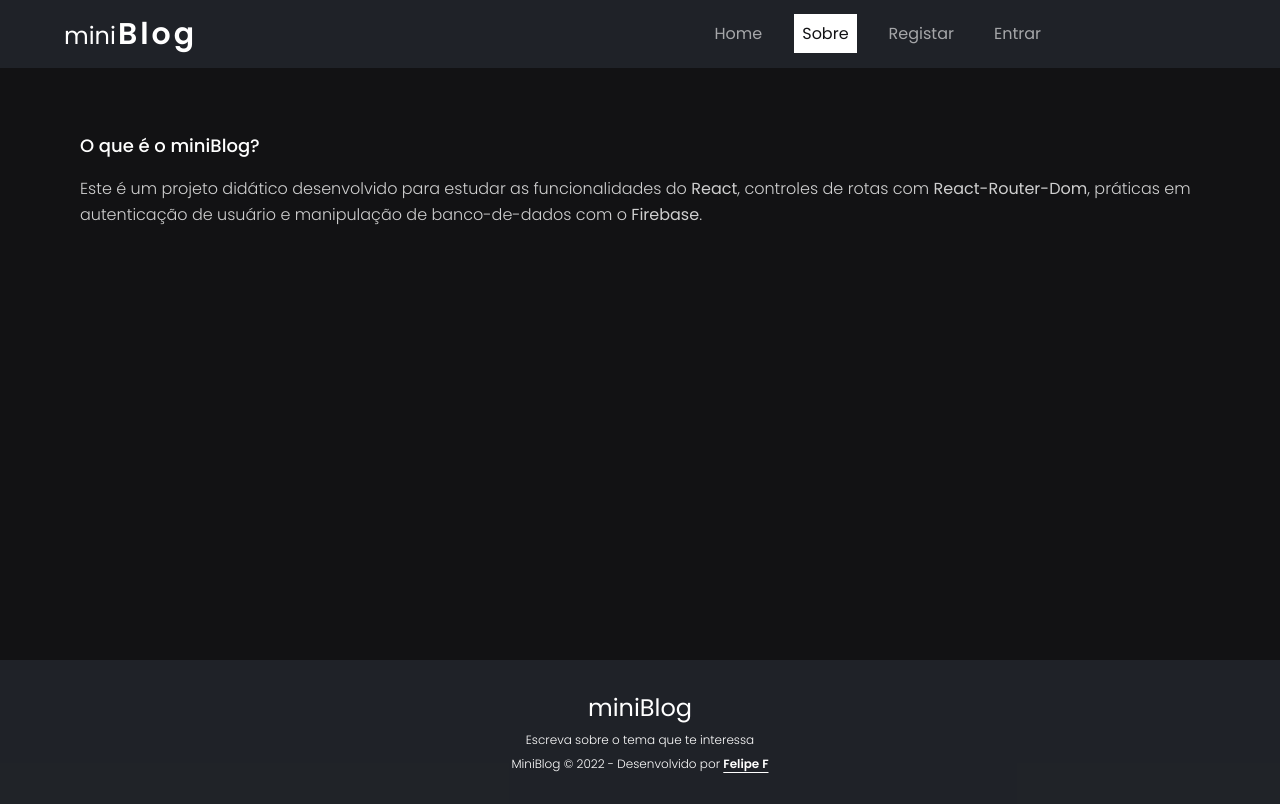
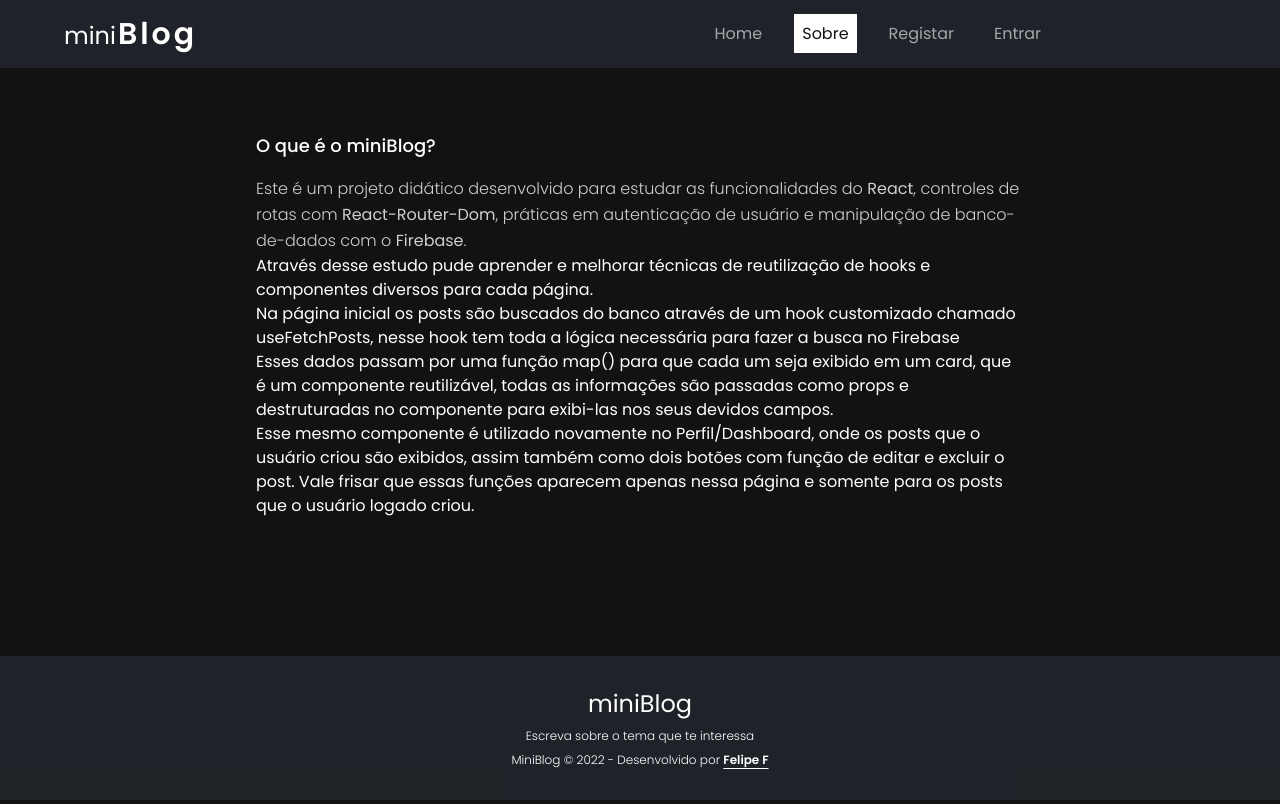
Before and after one commit to felpfsf/miniblog, a React (Vite) app: page /about in a window 1280 px wide. Built offline with nearby package versions, Linux system fonts and the light colour scheme; no server answers.

Commit message:
feat: about project with more descriptionstill working

```diff
--- a/src/pages/About/About.jsx
+++ b/src/pages/About/About.jsx
@@ -2,9 +2,15 @@ import React from 'react'
 
 export const About = () => {
   return (
-    <main className='max-w-6xl w-full min-h-[calc(100vh_-_208px)] mx-auto pt-16 px-4'>
-      <h1 className='text-lg font-medium'>O que é o miniBlog?</h1>
-      <p className='font-light text-white/80 leading-relaxed mt-4'>Este é um projeto didático desenvolvido para estudar as funcionalidades do <strong>React</strong>, controles de rotas com <strong>React-Router-Dom</strong>, práticas em autenticação de usuário e manipulação de banco-de-dados com o <strong>Firebase</strong>.</p>
+    <main className='max-w-[1440px] w-full min-h-[calc(100vh_-_212px)] mx-auto pt-16 px-4'>
+      <section className='max-w-3xl w-full mx-auto'>
+        <h1 className='text-lg font-medium'>O que é o miniBlog?</h1>
+        <p className='font-light text-white/80 leading-relaxed mt-4'>Este é um projeto didático desenvolvido para estudar as funcionalidades do <strong>React</strong>, controles de rotas com <strong>React-Router-Dom</strong>, práticas em autenticação de usuário e manipulação de banco-de-dados com o <strong>Firebase</strong>.</p>
+        <p>Através desse estudo pude aprender e melhorar técnicas de reutilização de hooks e componentes diversos para cada página.</p>
+        <p>Na página inicial os posts são buscados do banco através de um hook customizado chamado useFetchPosts, nesse hook tem toda a lógica necessária para fazer a busca no Firebase</p>
+        <p>Esses dados passam por uma função map() para que cada um seja exibido em um card, que é um componente reutilizável, todas as informações são passadas como props e destruturadas no componente para exibi-las nos seus devidos campos.</p>
+        <p>Esse mesmo componente é utilizado novamente no Perfil/Dashboard, onde os posts que o usuário criou são exibidos, assim também como dois botões com função de editar e excluir o post. Vale frisar que essas funções aparecem apenas nessa página e somente para os posts que o usuário logado criou.</p>
+      </section>
     </main>
   )
 }
```
